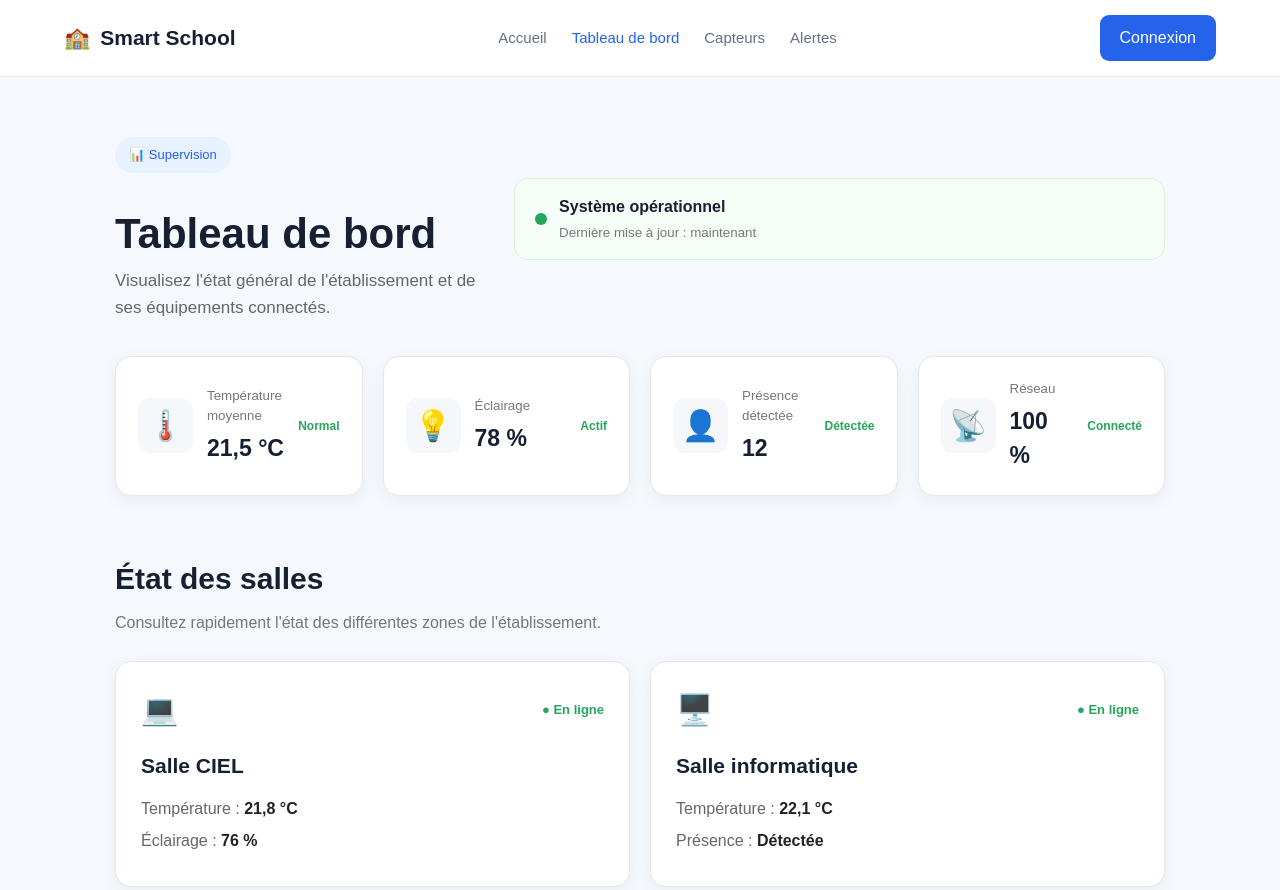
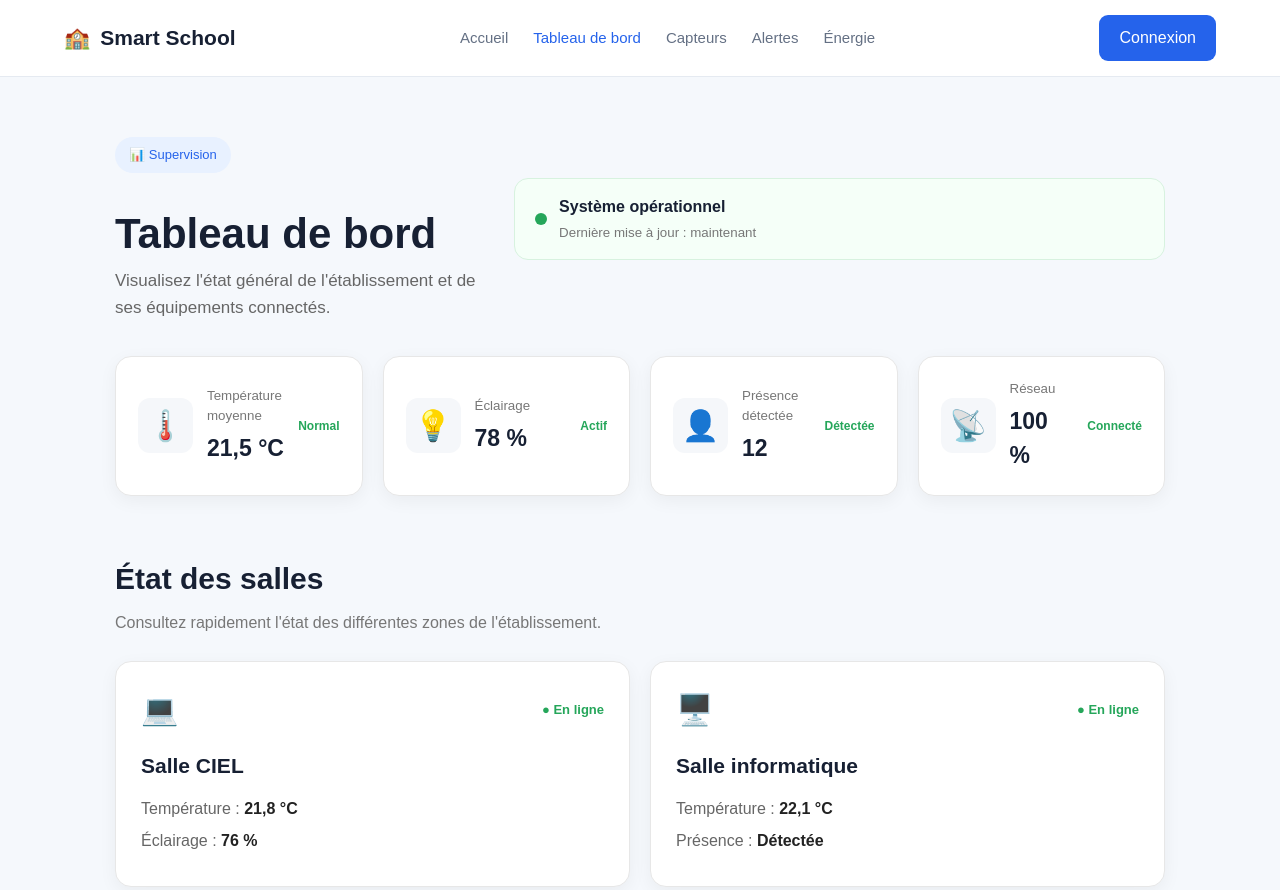
Before and after one commit to Matheodeveloppeur35/Smart-School, a plain HTML site: page dashboard.html in a window 1280 px wide. Shown: the top 890 px of the page. Drawn offline with Linux system fonts and the light colour scheme.

Commit message:
Add link to Énergie page in navigation

```diff
--- a/dashboard.html
+++ b/dashboard.html
@@ -24,6 +24,7 @@
             <a href="dashboard.html" class="active">Tableau de bord</a>
             <a href="capteurs.html">Capteurs</a>
             <a href="alertes.html">Alertes</a>
+            <a href="energie.html">Énergie</a>
         </nav>
 
         <button class="login-btn">
```
